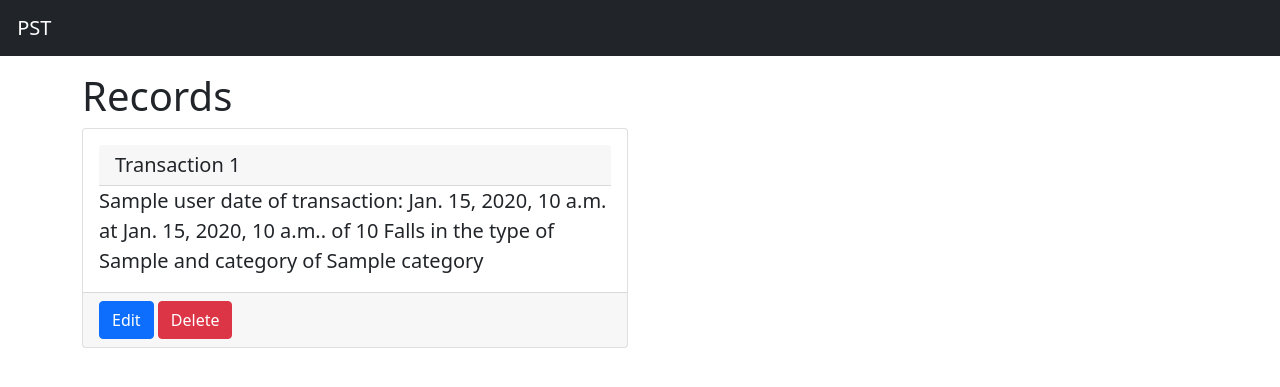
After one commit to Saya32/Titans, a Django app: template spendingtrackers/templates/records.html in a window 1280 px wide. The commit adds this page. Shown: the top 387 px of the page. Run offline with Django 4.2, Linux system fonts and the light colour scheme; the template is opened without the code that fills it: most values are stand-ins (such as "Sample title", 1, 10 or a date in 2020); some libraries are stand-ins or nearby versions.

Commit message:
add record view and templates

```diff
--- a/Titans/urls.py
+++ b/Titans/urls.py
@@ -26,5 +26,8 @@ urlpatterns = [
     path('log_out/', views.log_out, name='log_out'),
     path('profile/', views.ProfileUpdateView.as_view(), name='profile'),
     path('new_transaction/',views.new_transaction, name ='new_transaction'),
+    path('records/', views.records, name='records'),
+    path('update_record/<int:id>', views.update_record, name='update_record'),
+    path('delete_record/<int:id>', views.delete_record, name='delete_record'),
 
 ]
--- /dev/null
+++ b/spendingtrackers/templates/partials/record_card_footer.html
@@ -0,0 +1,24 @@
+<div class="card-footer">
+
+      <a href="{%url 'update_record' transaction.id %}" type="button" class="btn btn-primary">Edit</a>
+      <button type="button" class="btn btn-danger" data-bs-toggle="modal" data-bs-target="#deleteConfirmation">Delete</button>
+
+</div>
+
+<div class="modal fade" id="deleteConfirmation" data-bs-backdrop="static" data-bs-keyboard="false" tabindex="-1" aria-labelledby="deleteConfirmationLabel" aria-hidden="true">
+    <div class="modal-dialog">
+        <div class="modal-content">
+            <div class="modal-header">
+                <h1 class="modal-title fs-5" id="deleteConfirmationLabel">Delete Confirmation</h1>
+                <button type="button" class="btn-close" data-bs-dismiss="modal" aria-label="Close"></button>
+            </div>
+            <div class="modal-body">
+                Are you sure you want to delete this record?
+            </div>
+            <div class="modal-footer">
+                <button type="button" class="btn btn-secondary" data-bs-dismiss="modal">Cancel</button>
+                <a href="{%url 'delete_record' transaction.id %}" type="button" class="btn btn-danger">Confirm</a>
+            </div>
+        </div>
+    </div>
+</div>
--- /dev/null
+++ b/spendingtrackers/templates/partials/transaction_as_card.html
@@ -0,0 +1,15 @@
+<div class = "col">
+    <div class="card mb-3 " id="request_card">
+      <div class="card-body">
+        <h5 class="card-header">Transaction {{ transaction.id }}</h5>
+        <p class="card-text lead">
+          <b>{{ transaction.user }}</b> date of transaction: <b>{{ transaction.date_paid }}</b> at <b>{{ transaction.time_paid }}</b>.
+          of <b>{{ transaction.amount }}</b> Falls in the type of <b>{{ transaction.transaction_type }}</b> and category of
+          <b>{{ transaction.category }}</b>
+        </p>
+      </div>
+      {% if show_button %}
+      {% include 'partials/record_card_footer.html'%}
+      {% endif %}
+    </div>
+  </div>
--- /dev/null
+++ b/spendingtrackers/templates/records.html
@@ -0,0 +1,11 @@
+{% extends 'base_content.html' %}
+{% block content %}
+<div class="container">
+  <h1>Records</h1>
+  <div class="row row-cols-2 row-cols-md-2 g-4">
+    {% for transaction in transactions %}
+    {% include 'partials/transaction_as_card.html' with transaction=transaction show_button=True%}
+    {% endfor %}
+  </div>
+</div>
+{% endblock %}
```
Also changed, not shown: spendingtrackers/helpers.py (+11 -1 lines), spendingtrackers/templates/feed.html (+6 -16 lines), spendingtrackers/templates/partials/feed_for_user.html (added, +29 -0 lines), spendingtrackers/templates/update_record.html (added, +16 -0 lines), spendingtrackers/views.py (+35 -1 lines), db.sqlite3.
